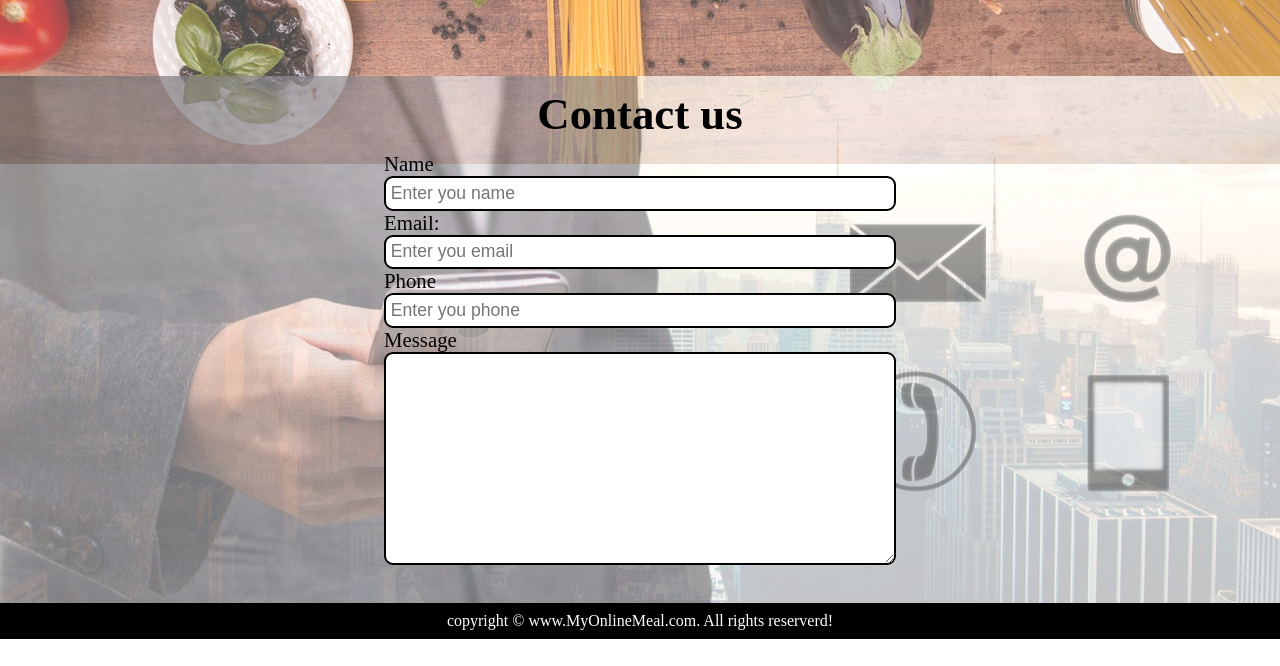
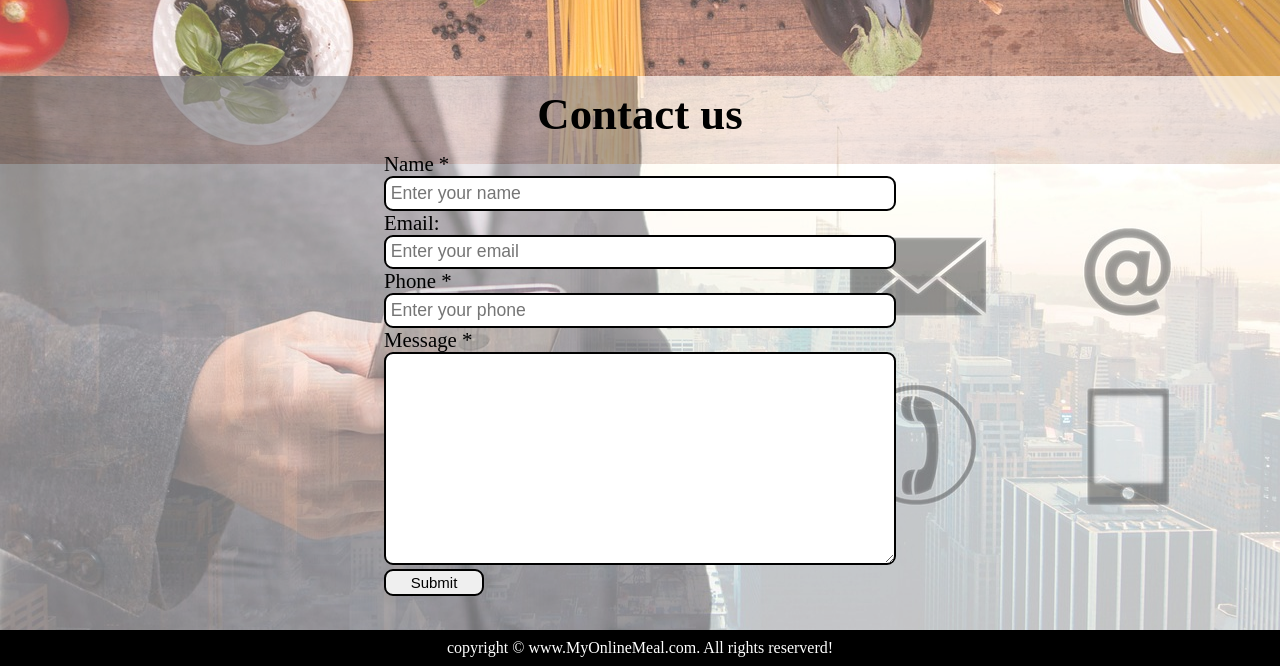
Before and after one commit to PriyanshuSha/CssTemp, a plain HTML site: page index.html in a window 1280 px wide. Shown: the part 1363-2029 px from the top of the page. Before the commit the page ends 2002 px from the top, so only its background shows below. Drawn offline with Linux system fonts and the light colour scheme.

Commit message:
new commit

```diff
--- a/index.html
+++ b/index.html
@@ -285,12 +285,12 @@
       <div id="contact-box">
         <form action="">
           <div class="form-group">
-            <label for="name">Name</label>
+            <label for="name">Name *</label>
             <input
               type="text"
               name="name"
               id="name"
-              placeholder="Enter you name"
+              placeholder="Enter your name"
             />
           </div>
           <div class="form-group">
@@ -299,20 +299,21 @@
               type="email"
               name="name"
               id="email"
-              placeholder="Enter you email"
+              placeholder="Enter your email"
             />
           </div>
           <div class="form-group">
-            <label for="Phone">Phone</label>
+            <label for="Phone">Phone * </label>
             <input
+              required
               type="phone"
               name="name"
               id="phone"
-              placeholder="Enter you phone"
+              placeholder="Enter your phone"
             />
           </div>
           <div class="form-group">
-            <label for="Message">Message</label>
+            <label for="Message">Message *</label>
             <textarea
               name="Message"
               id="Message"
@@ -320,6 +321,18 @@
               rows="10"
             ></textarea>
           </div>
+          <button
+            style="
+              font-size: 15px;
+              border: 2px solid black;
+              border-radius: 9px;
+              width: 100px;
+              padding: 3px;
+              cursor: pointer;
+            "
+          >
+            Submit
+          </button>
         </form>
       </div>
     </section>
```
